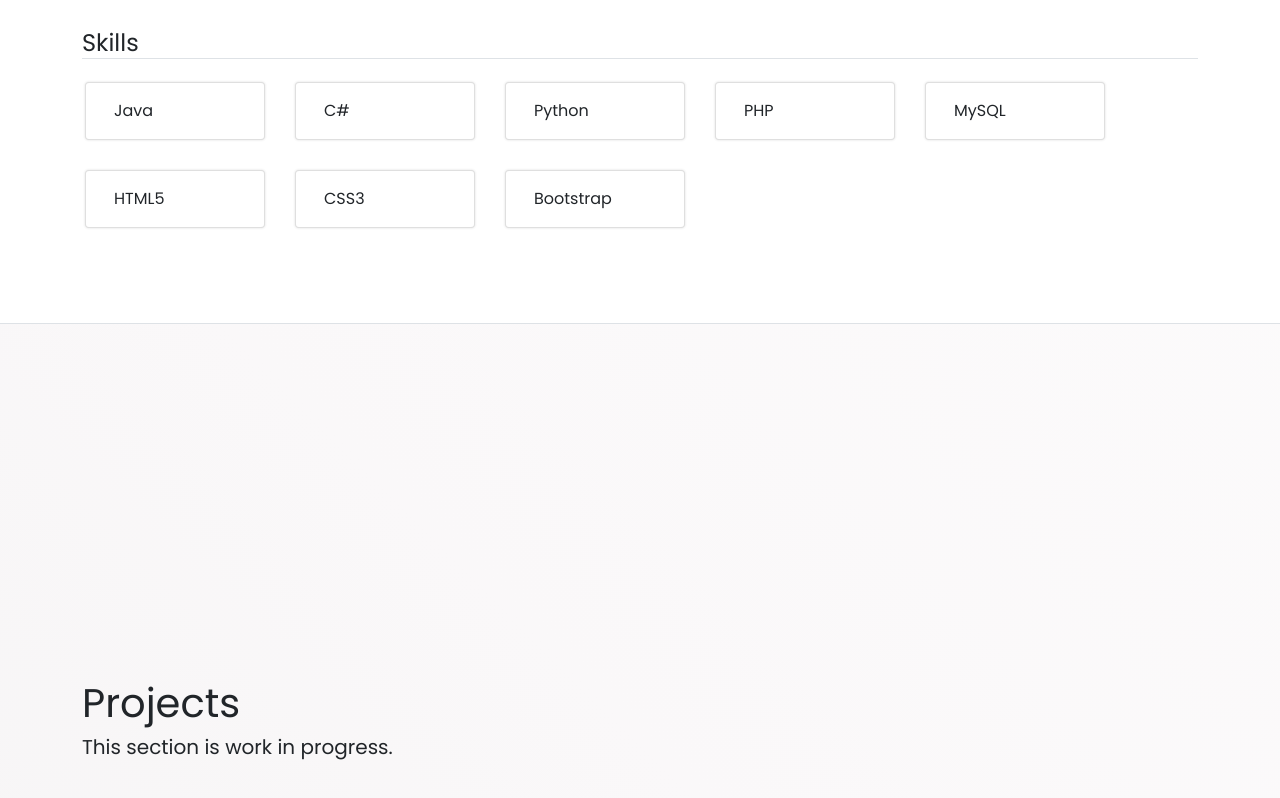
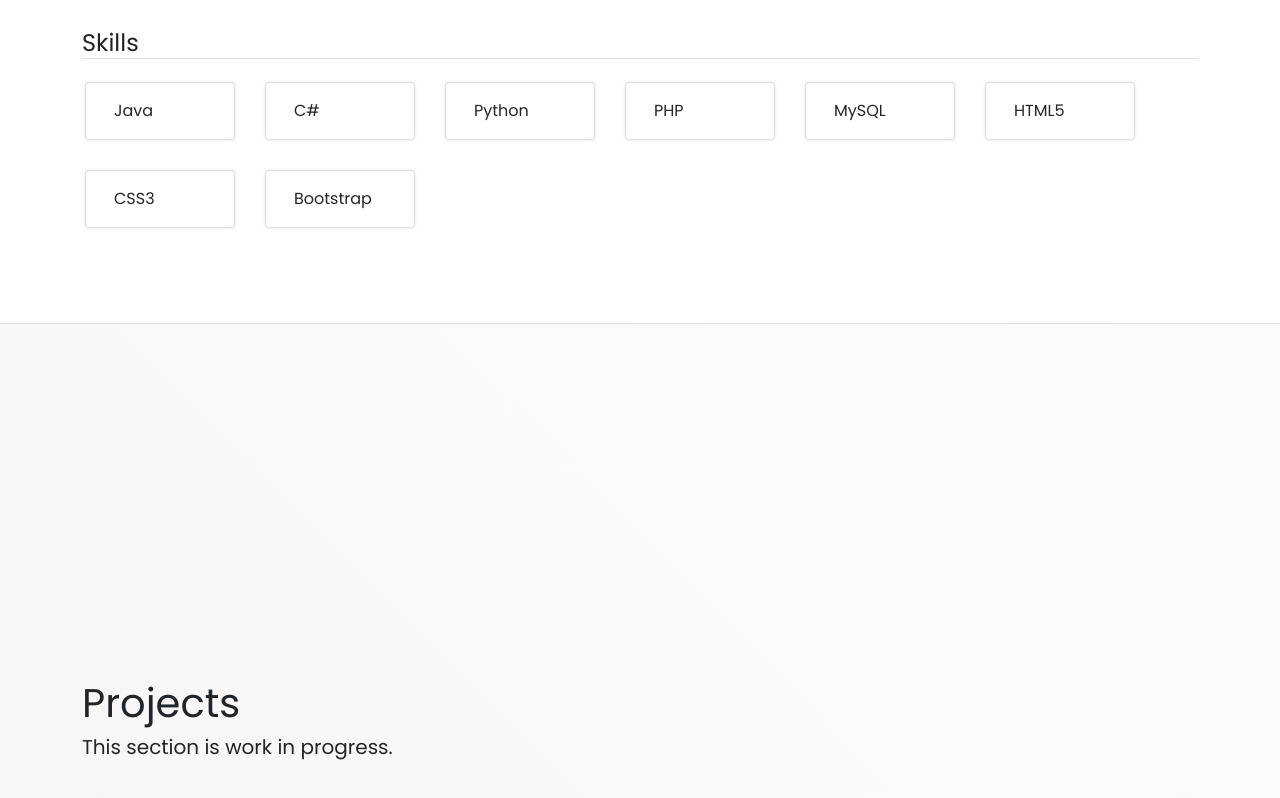
Before and after one commit to redpangilinan/portfolio, a plain HTML site: page index.html in a window 1280 px wide. Shown: the part 1821-2619 px from the top of the page. Drawn offline with nearby package versions, Linux system fonts and the light colour scheme.

Commit message:
Update index.html

```diff
--- a/index.html
+++ b/index.html
@@ -160,28 +160,28 @@
                 <div class="col">
                     <h4 class="border-bottom" style="margin-top: 20px;">Skills</h4>
                     <div class="row">
-                        <div class="card card-hoverable card-margin" style="max-width: 180px;">
+                        <div class="card card-hoverable card-margin" style="max-width: 150px;">
                             <div class="card-body">Java</div>
                         </div>
-                        <div class="card card-hoverable card-margin" style="max-width: 180px;">
+                        <div class="card card-hoverable card-margin" style="max-width: 150px;">
                             <div class="card-body">C#</div>
                         </div>
-                        <div class="card card-hoverable card-margin" style="max-width: 180px;">
+                        <div class="card card-hoverable card-margin" style="max-width: 150px;">
                             <div class="card-body">Python</div>
                         </div>
-                        <div class="card card-hoverable card-margin" style="max-width: 180px;">
+                        <div class="card card-hoverable card-margin" style="max-width: 150px;">
                             <div class="card-body">PHP</div>
                         </div>
-                        <div class="card card-hoverable card-margin" style="max-width: 180px;">
+                        <div class="card card-hoverable card-margin" style="max-width: 150px;">
                             <div class="card-body">MySQL</div>
                         </div>
-                        <div class="card card-hoverable card-margin" style="max-width: 180px;">
+                        <div class="card card-hoverable card-margin" style="max-width: 150px;">
                             <div class="card-body">HTML5</div>
                         </div>
-                        <div class="card card-hoverable card-margin" style="max-width: 180px;">
+                        <div class="card card-hoverable card-margin" style="max-width: 150px;">
                             <div class="card-body">CSS3</div>
                         </div>
-                        <div class="card card-hoverable card-margin" style="max-width: 180px;">
+                        <div class="card card-hoverable card-margin" style="max-width: 150px;">
                             <div class="card-body">Bootstrap</div>
                         </div>
                     </div>
```
